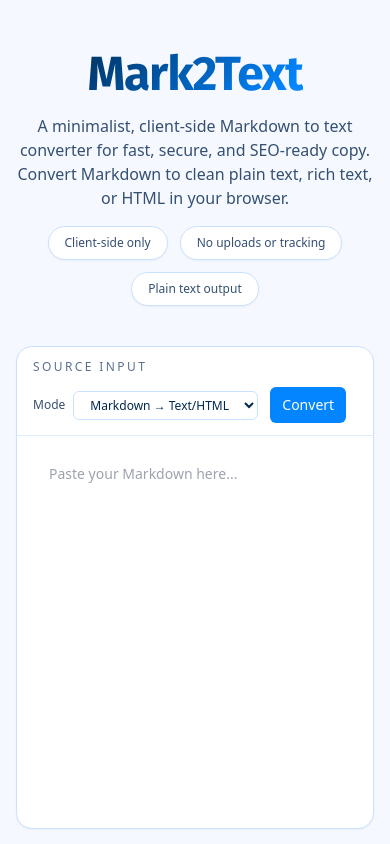
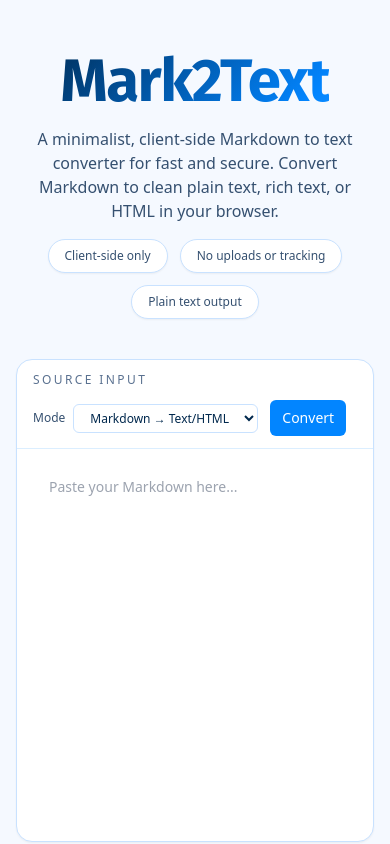
Before and after one commit to ifahimreza/mark2text, a Next.js app: page / in a window 390 px wide. Shown: the top 844 px of the page. Built offline with nearby package versions, Linux system fonts and the light colour scheme.

Commit message:
Update page.tsx

```diff
--- a/app/page.tsx
+++ b/app/page.tsx
@@ -146,12 +146,11 @@
       <div className="relative mx-auto flex w-full max-w-[860px] flex-col gap-10">
         <header className="flex flex-col items-center gap-8 text-center">
           <div className="space-y-4">
-            <h1 className="text-5xl font-bold tracking-tight sm:text-6xl">
+            <h1 className="text-6xl font-bold tracking-tight sm:text-6xl">
               <span className="title-main logo-text">Mark2Text</span>
             </h1>
             <p className="mx-auto max-w-2xl text-base text-[var(--page-muted)]">
-              A minimalist, client-side Markdown to text converter for fast, secure, and
-              SEO-ready copy. Convert Markdown to clean plain text, rich text, or HTML in
+              A minimalist, client-side Markdown to text converter for fast and secure. Convert Markdown to clean plain text, rich text, or HTML in
               your browser.
             </p>
             <div className="flex flex-wrap items-center justify-center gap-3 text-xs text-[var(--page-muted)]">
```
